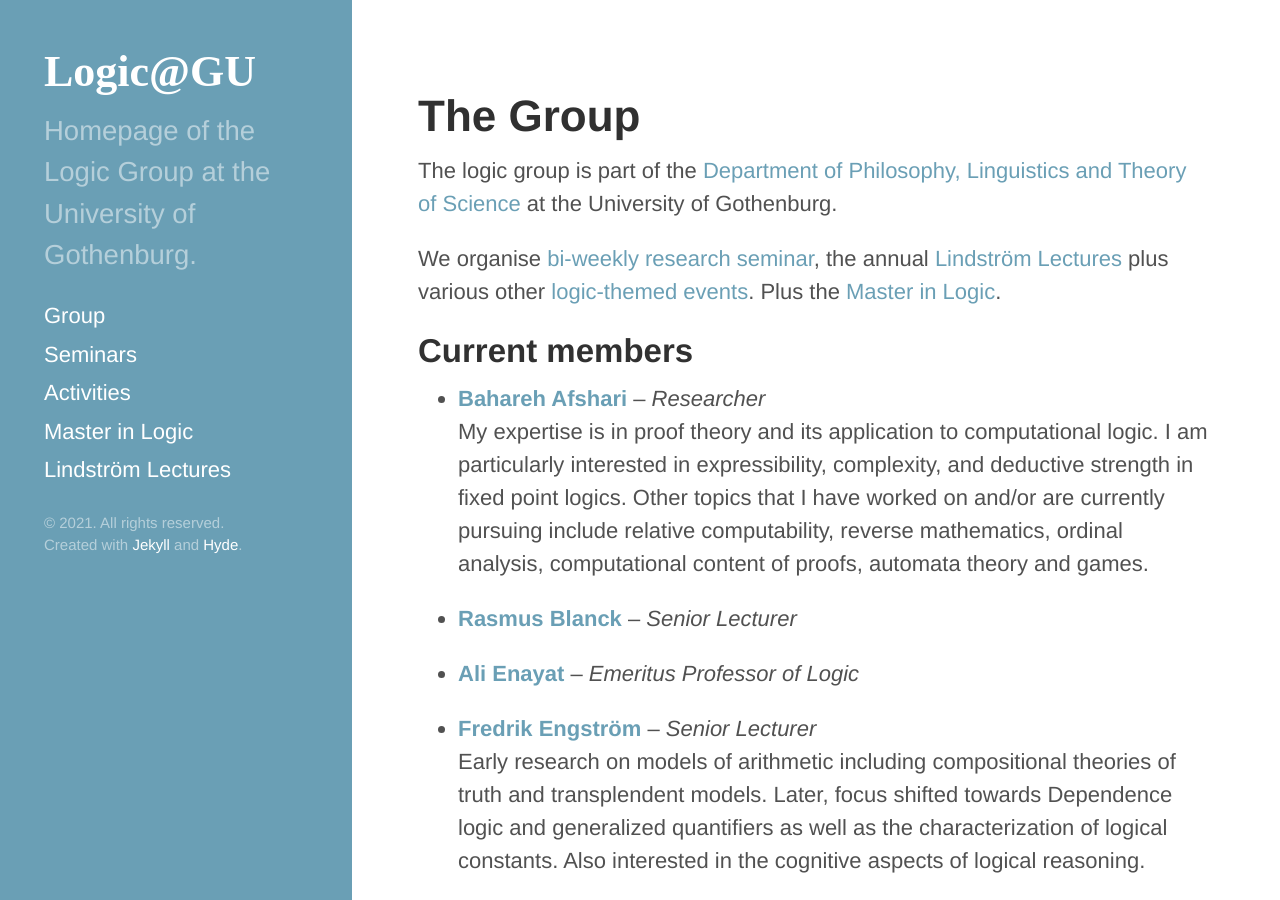
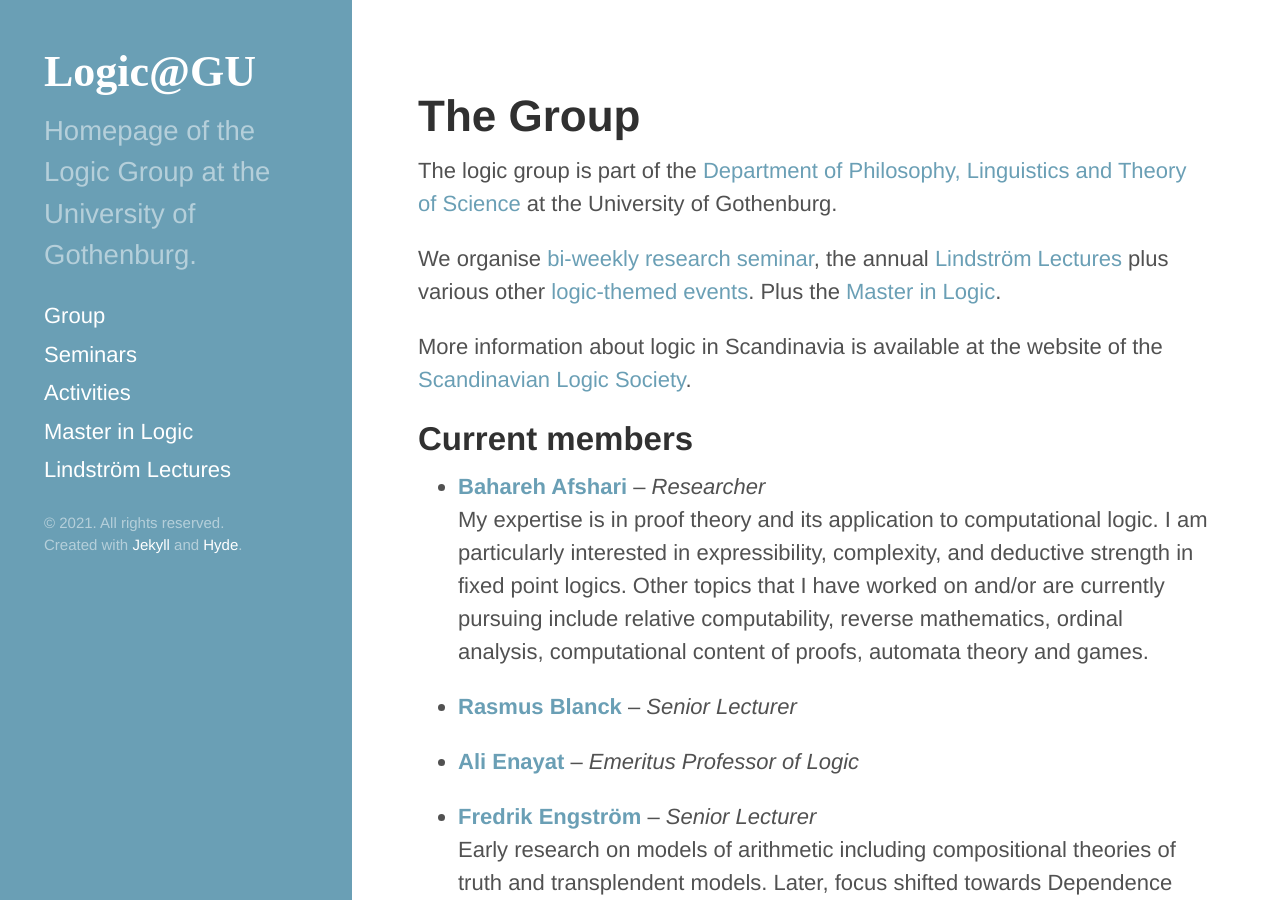
Before and after one commit to greleigh/Logic-GU, a Jekyll site: the page built from _pages/about.md, in a window 1280 px wide and 900 px high. Built offline with Jekyll 4.4.1, drawn with Linux system fonts in a browser that asks for light colours; some web fonts are replaced.

Commit message:
Add link to SLS

```diff
--- a/_data/links.yml
+++ b/_data/links.yml
@@ -7,6 +7,11 @@
   name: Nordic Online Logic Seminar
   short-name: NOL Seminar
   link: https://listserv.gu.se/sympa/subscribe/nordiclogic
+
+sls:
+  name: Scandinavian Logic Society
+  short-name: SLS
+  link: https://www.scandinavianlogic.org
 
 MiL:
   name: Master Programme in Logic
--- a/_pages/about.md
+++ b/_pages/about.md
@@ -10,6 +10,8 @@
 We organise [bi-weekly research seminar]({% link _pages/seminars.md %}), the annual [Lindström Lectures]({% link _pages/lindstrom-lectures.md %}) plus various other [logic-themed events]({% link _pages/activities.md %}).
 Plus the [Master in Logic]({% link _pages/MiL.md %}).
 
+More information about logic in Scandinavia is available at the website of the [{{ site.data.links.sls.name }}]({{ site.data.links.sls.link }}).
+
 ## Current members
 
 {% for member in site.data.members %}
```
